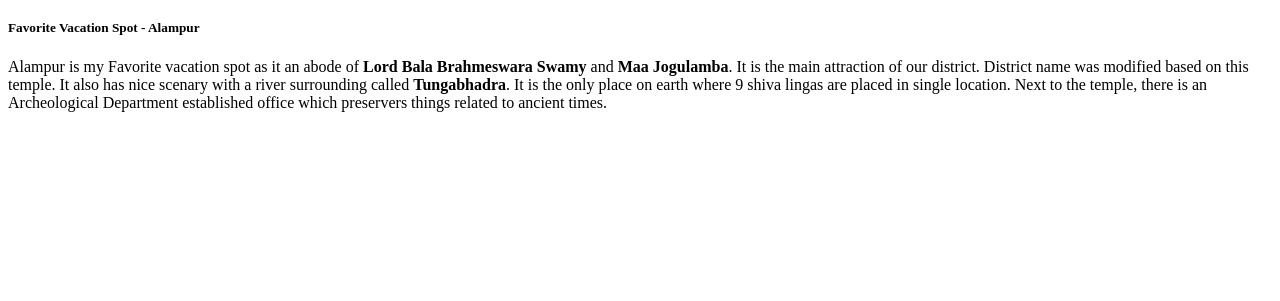
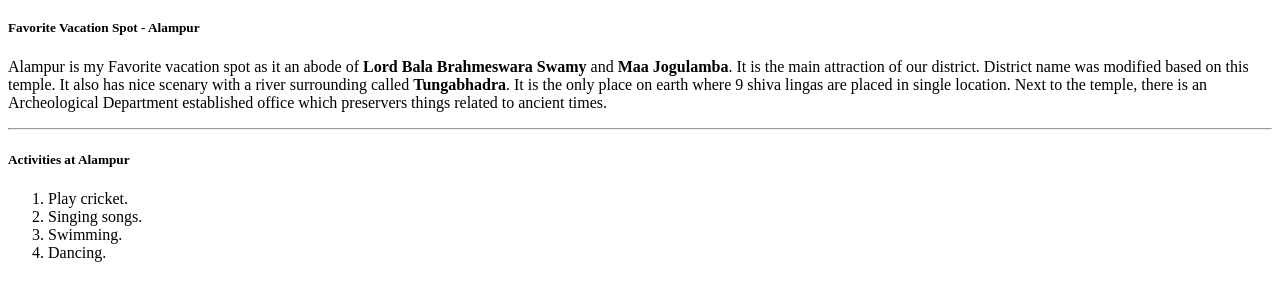
Before and after one commit to 44-563-WebApps-F23/44563-webapps-f23-assignment3-JameerBabu, a plain HTML site: page index.html in a window 1280 px wide. Shown: the part 61-362 px from the top of the page. Drawn offline with Linux system fonts and the light colour scheme.

Commit message:
ordered list

```diff
--- a/index.html
+++ b/index.html
@@ -16,5 +16,18 @@
         Next to the temple, there is an Archeological Department established office which preservers things related to ancient times.
     </p>
 
+    <hr> </hr>
+    <h5> Activities at Alampur </h5>
+    <ol type="1">
+        <li> Play cricket. </li>
+        <li>
+            Singing songs.
+        </li>
+        <li>
+            Swimming.
+        </li>
+        <li> Dancing. </li>
+    </ol>
+
 </body>
 </html>
```
